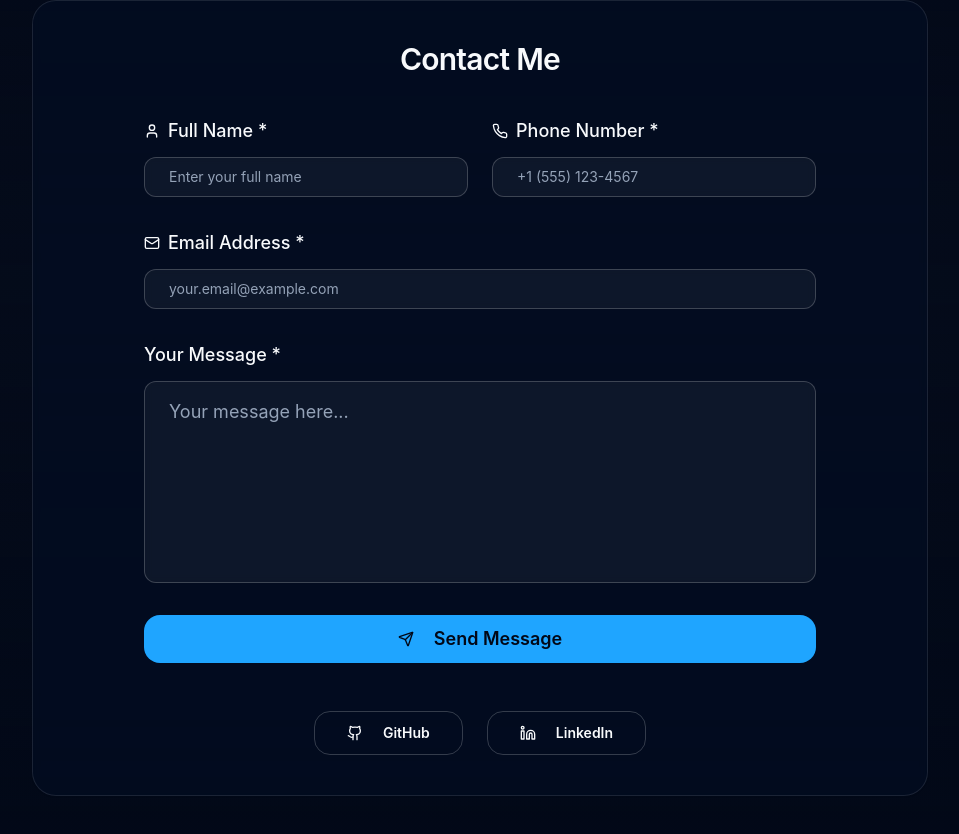
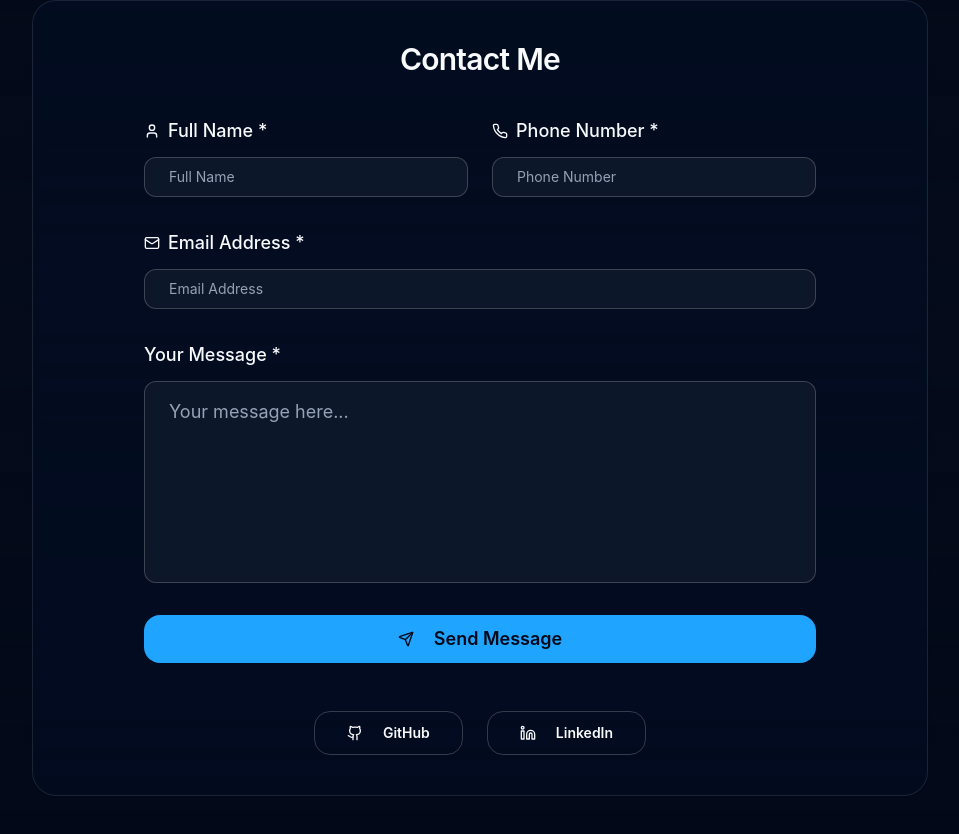
Before and after one commit to Anish-2024/anishs-tech-journey, a React (Vite) app: page / in a window 1280 px wide. Shown: the part 4426-5260 px from the top of the page, without its empty margins (160-1119 px from the left). Built offline with nearby package versions, Linux system fonts and the light colour scheme.

Commit message:
Remove contact form suggestions
Removed suggestions from the contact form input boxes.

```diff
--- a/src/components/Contact.tsx
+++ b/src/components/Contact.tsx
@@ -161,7 +161,7 @@ const Contact = () => {
                         id="fullName"
                         name="fullName"
                         type="text"
-                        placeholder="Enter your full name"
+                        placeholder="Full Name"
                         value={formData.fullName}
                         onChange={handleInputChange}
                         required
@@ -178,7 +178,7 @@ const Contact = () => {
                         id="phone"
                         name="phone"
                         type="tel"
-                        placeholder="+1 (555) 123-4567"
+                        placeholder="Phone Number"
                         value={formData.phone}
                         onChange={handleInputChange}
                         required
@@ -196,7 +196,7 @@ const Contact = () => {
                       id="email"
                       name="email"
                       type="email"
-                      placeholder="your.email@example.com"
+                      placeholder="Email Address"
                       value={formData.email}
                       onChange={handleInputChange}
                       required
```
